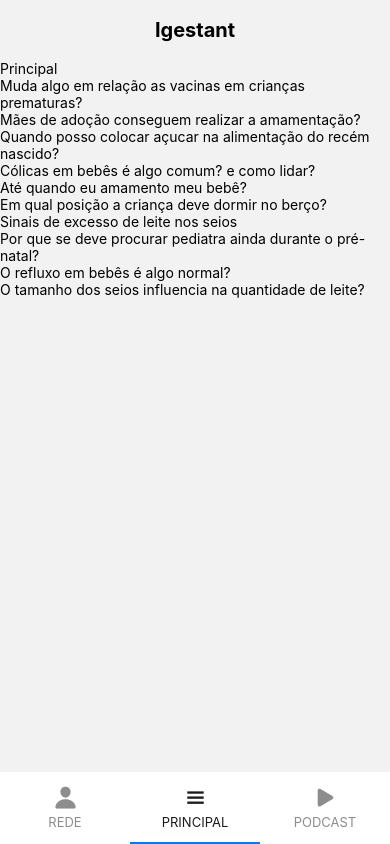
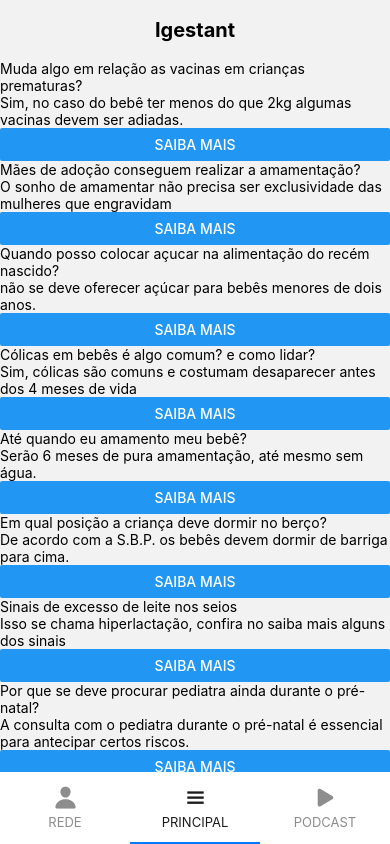
Before and after one commit to Luanbian/Igestant-App, a React Native app: screen /Principal in a window 390 px wide. Built offline with nearby package versions, Linux system fonts and the light colour scheme.

Commit message:
feat: add descrição e botao de saber mais

```diff
--- a/src/components/cards/card.js
+++ b/src/components/cards/card.js
@@ -1,19 +1,19 @@
 import React from 'react';
 import { View, FlatList, Text } from 'react-native';
 import cards from '../../../public/assets/card.info';
+import CardView from './cardView';
 
-const Item = ({name}) => (
-  <View>
-    <Text>{name}</Text>
-  </View>
-)
-
-export default function Card () {
+export default function Card() {
   return (
     <View>
       <FlatList
         data={cards}
-        renderItem={({item}) => <Item name={item.name} />}
+        renderItem={({item}) =>
+          <CardView
+            name={item.name}
+            description={item.description}
+          />
+        }
         keyExtractor={item => item.id}
       />
     </View>
--- /dev/null
+++ b/src/components/cards/cardView.js
@@ -0,0 +1,13 @@
+import { Text, View, Button } from "react-native";
+
+export default function CardView({name, description}) {
+    return (
+        <View>
+            <Text>{name}</Text>
+            <Text>{description}</Text>
+            <Button
+                title='saiba mais'
+            />
+        </View>
+    )
+}
--- a/src/screens/principal/principal.index.js
+++ b/src/screens/principal/principal.index.js
@@ -4,7 +4,6 @@
 export default function Principal() {
   return (
     <View>
-      <Text>Principal</Text>
       <Card/>
     </View>
   );
```
